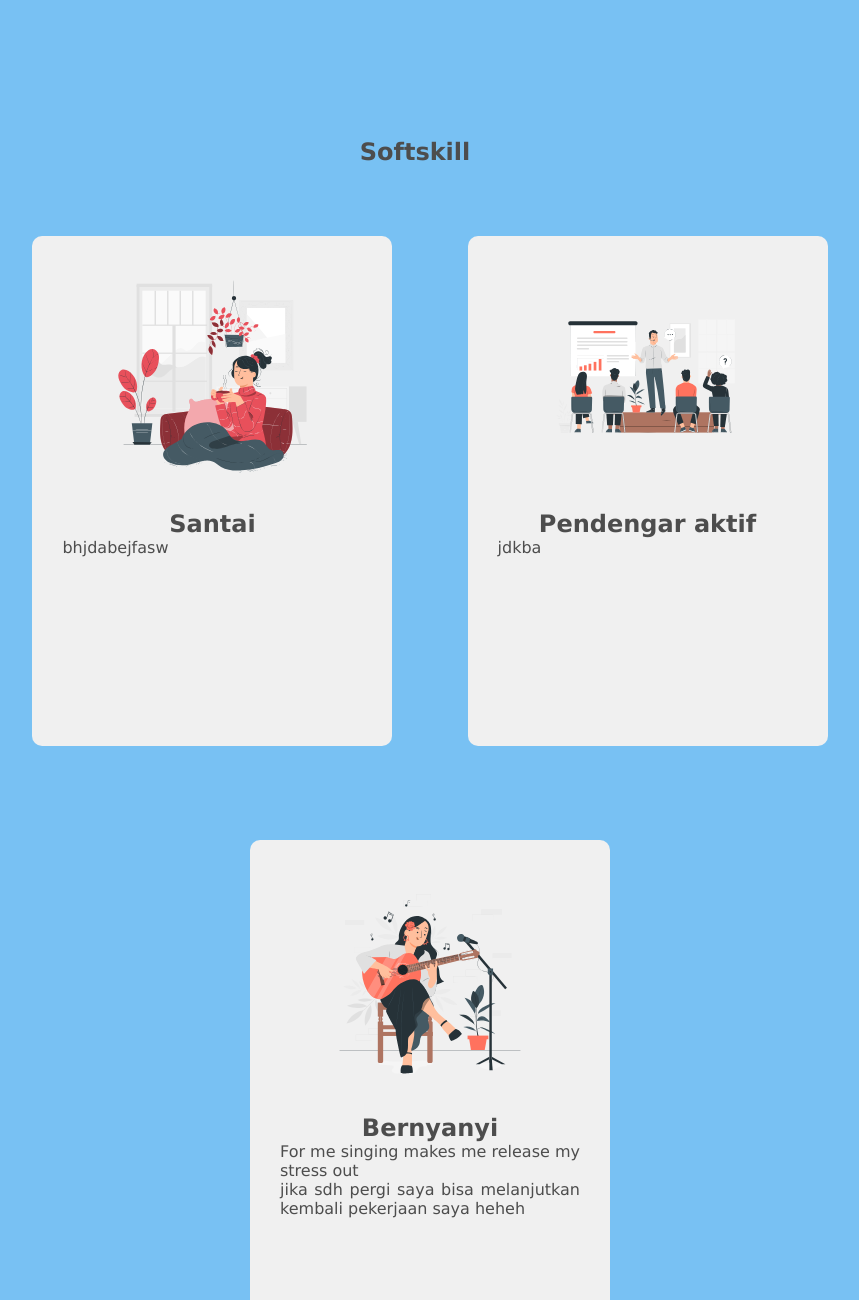
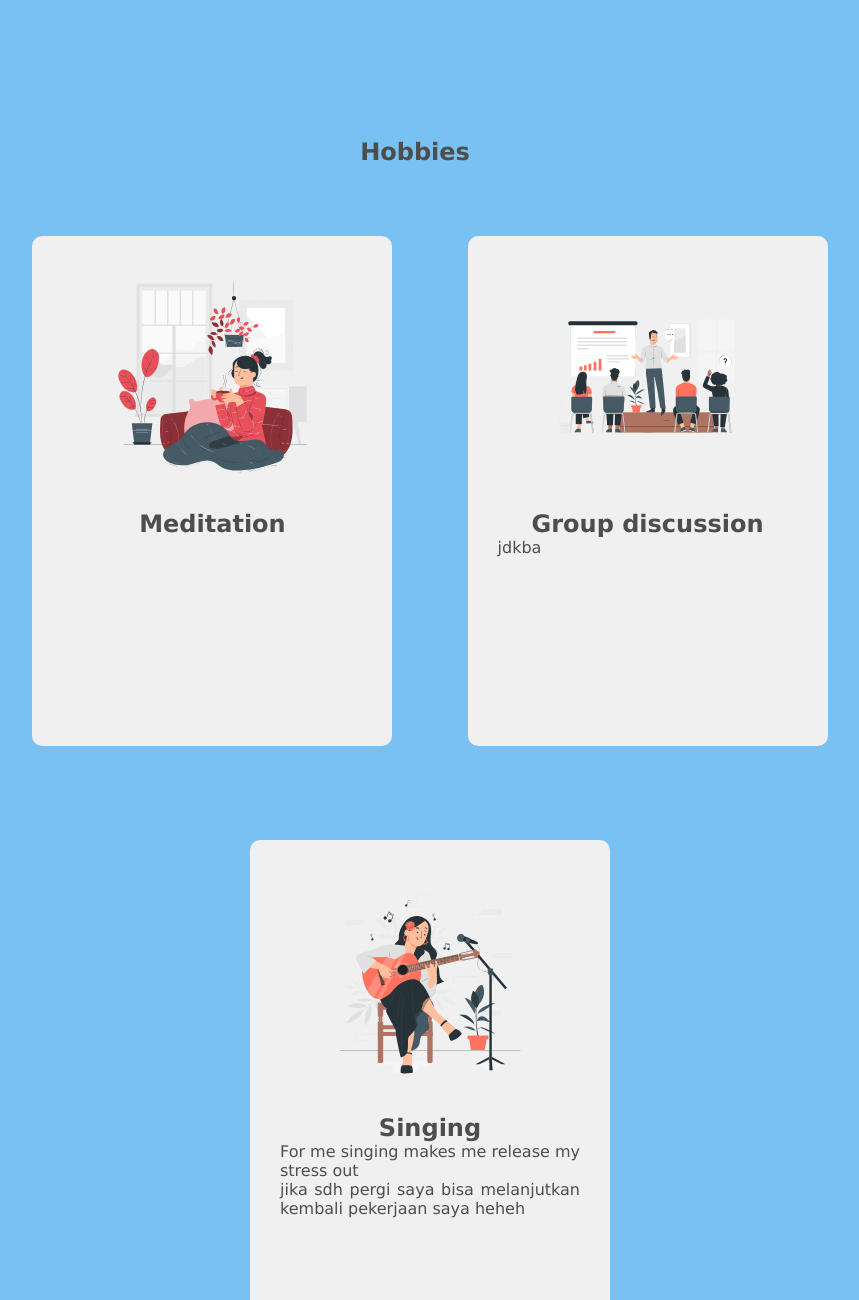
Before and after one commit to FathiyaS/Web-portofolio-sederhana, a plain HTML site: page index.html in a window 1280 px wide. Shown: the part 1400-2700 px from the top of the page, without its empty margins (225-1084 px from the left). Drawn offline with Linux system fonts and the light colour scheme.

Commit message:
Update index.html

```diff
--- a/index.html
+++ b/index.html
@@ -63,20 +63,20 @@
 <section id="softskill">
 <!--skill-->
 <div class="skill">
-<h1>Softskill</h1>
+<h1>Hobbies</h1>
 <div class="box-kiri-skill">
     <img src="images/7171679_3542831.svg" alt="">
-    <p><h1>Santai</h1></p>
-    <p>bhjdabejfasw</p>
+    <p><h1>Meditation</h1></p>
+    <p></p>
 </div>
 <div class="box-tengah-skill">
     <img src="images/19245711_6101071.svg" alt="">
-    <p><h1>Pendengar aktif</h1></p>
+    <p><h1>Group discussion</h1></p>
     <p>jdkba</p>
 </div>
 <div class="box-kanan-skill">
     <img src="images/34915956_8249741.svg" alt="">
-    <p><h1>Bernyanyi</h1></p>
+    <p><h1>Singing</h1></p>
     <p>For me singing makes me release my stress out<br>jika sdh pergi saya bisa melanjutkan kembali pekerjaan saya heheh</p>
 </div>
 </div>
```
